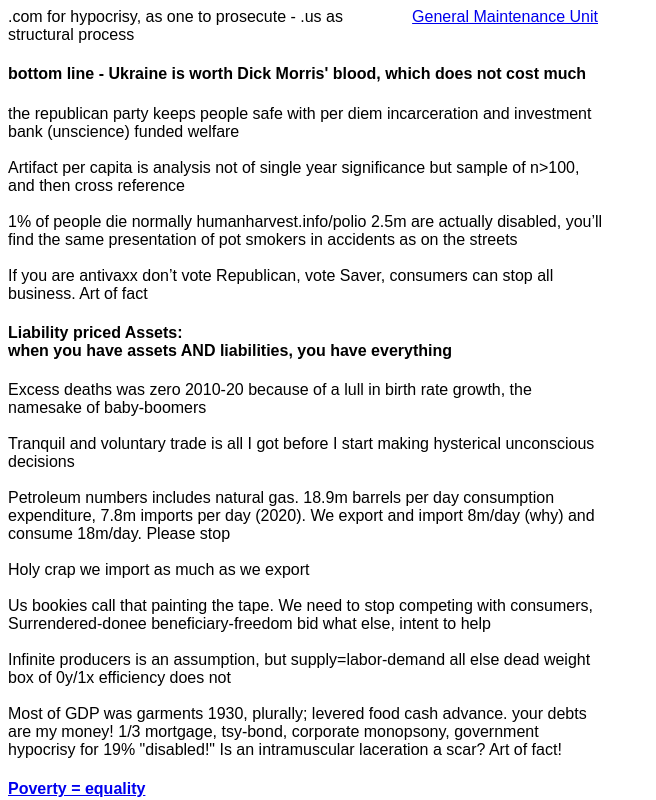
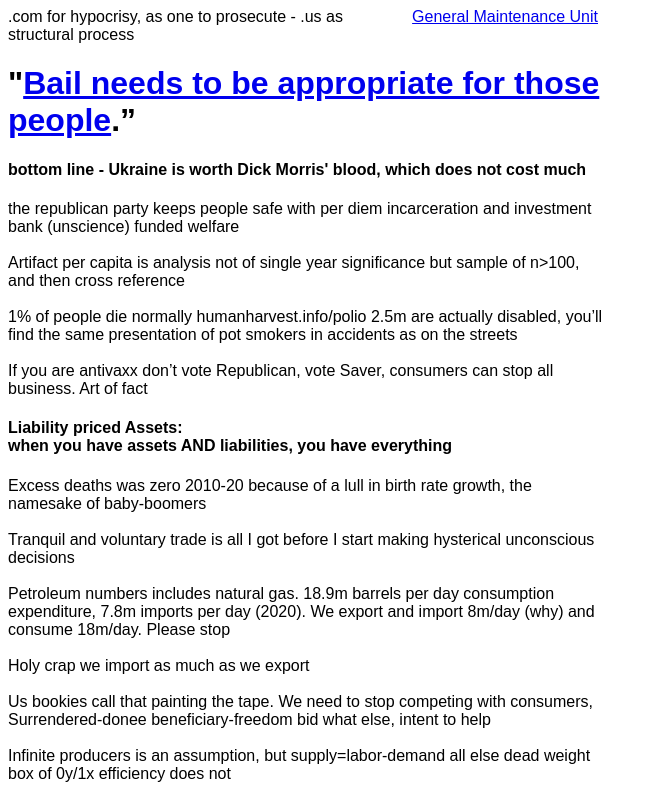
Before and after one commit to NickCarducci/gmu.com, a React (Create React App) app: page / in a window 1280 px wide. Shown: the top 800 px of the page, without its empty margins (0-656 px from the left). Built offline with nearby package versions, Linux system fonts and the light colour scheme; a web font is replaced by a local one.

Commit message:
Update App.js

```diff
--- a/src/App.js
+++ b/src/App.js
@@ -132,6 +132,13 @@ export default class App extends React.Component {
           General Maintenance Unit
         </a>
         .com for hypocrisy, as one to prosecute - .us as structural process
+        <h1>
+          "
+          <a href="https://qr.ae/pGQfXS">
+            Bail needs to be appropriate for those people
+          </a>
+          .”
+        </h1>
         <h4>
           bottom line - Ukraine is worth Dick Morris' blood, which does not cost
           much
```
